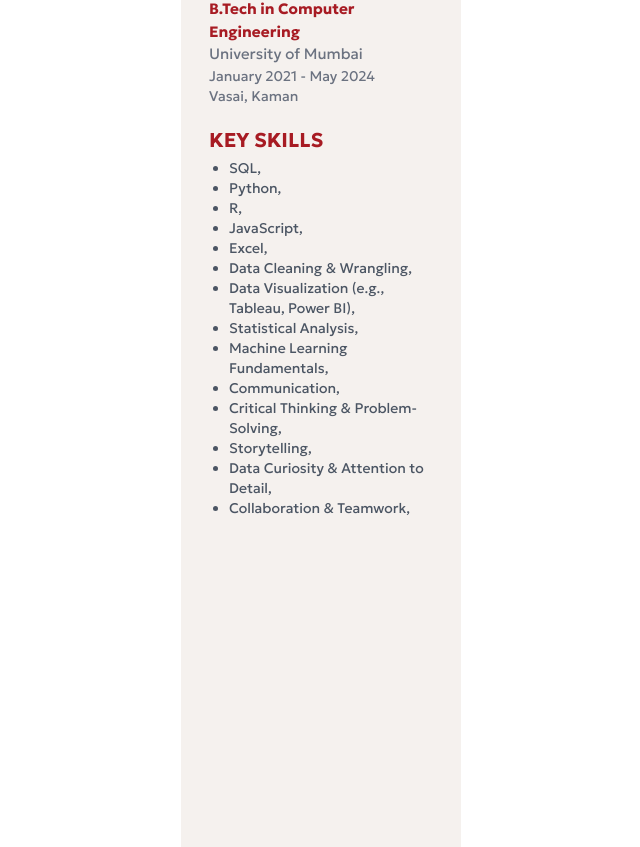
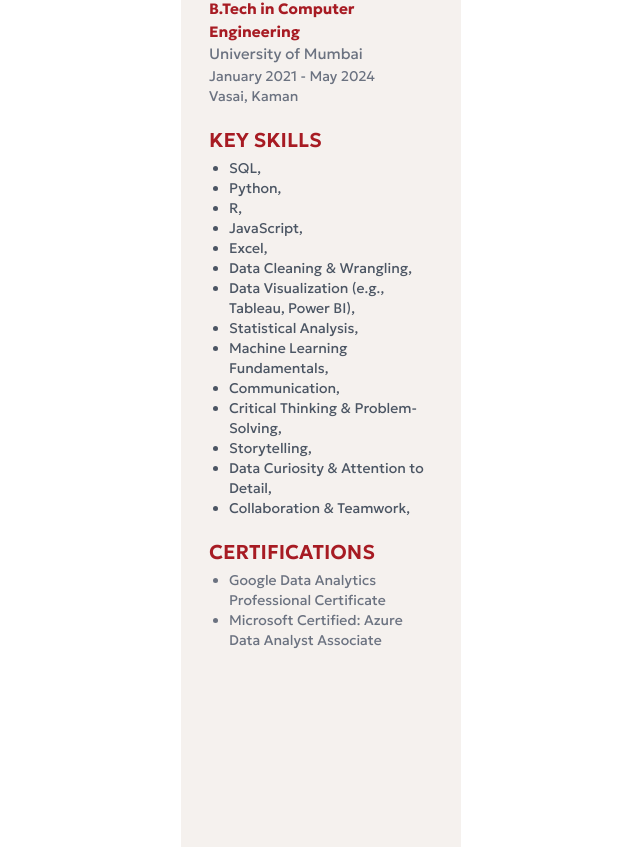
Before and after one commit to HarikrishnanYPR1707/EcliptiQ, a React (Vite) app: page /templates/bk/elr in a window 1280 px wide. Shown: the part 574-1421 px from the top of the page, without its empty margins (59-699 px from the left). Built offline with nearby package versions, Linux system fonts and the light colour scheme; no server answers; a web font is replaced by a local one.

Commit message:
Done with Certification section

```diff
--- a/src/components/resumeTemplates/banking/BkElr.jsx
+++ b/src/components/resumeTemplates/banking/BkElr.jsx
@@ -92,7 +92,7 @@ const BkElr = () => {
               </div>
               {/* Skills section  */}
               <div className="mt-5">
-                <h1 className="mb-1 text-xl font-bold uppercase text-[#a71b23]">
+                <h1 className="mb-1 text-xl font-semibold uppercase text-[#a71b23]">
                   key Skills
                 </h1>
                 <ul className="">
@@ -121,6 +121,22 @@ const BkElr = () => {
                   ))}
                 </ul>
               </div>
+              {/* Certification section  */}
+              <div className="mt-5">
+                <h1 className="mb-1 text-xl font-semibold uppercase text-[#a71b23]">
+                  Certifications
+                </h1>
+                <ul className="">
+                  {[
+                    "Google Data Analytics Professional Certificate",
+                    "Microsoft Certified: Azure Data Analyst Associate",
+                  ].map((skill, i) => (
+                    <li key={i} className="ml-5 list-disc text-sm">
+                      {skill}
+                    </li>
+                  ))}
+                </ul>
+              </div>
             </div>
             {/* --------------------- right section ---------------------*/}
             <div className="min-h-[1131px] w-[75%] p-7"></div>
```
